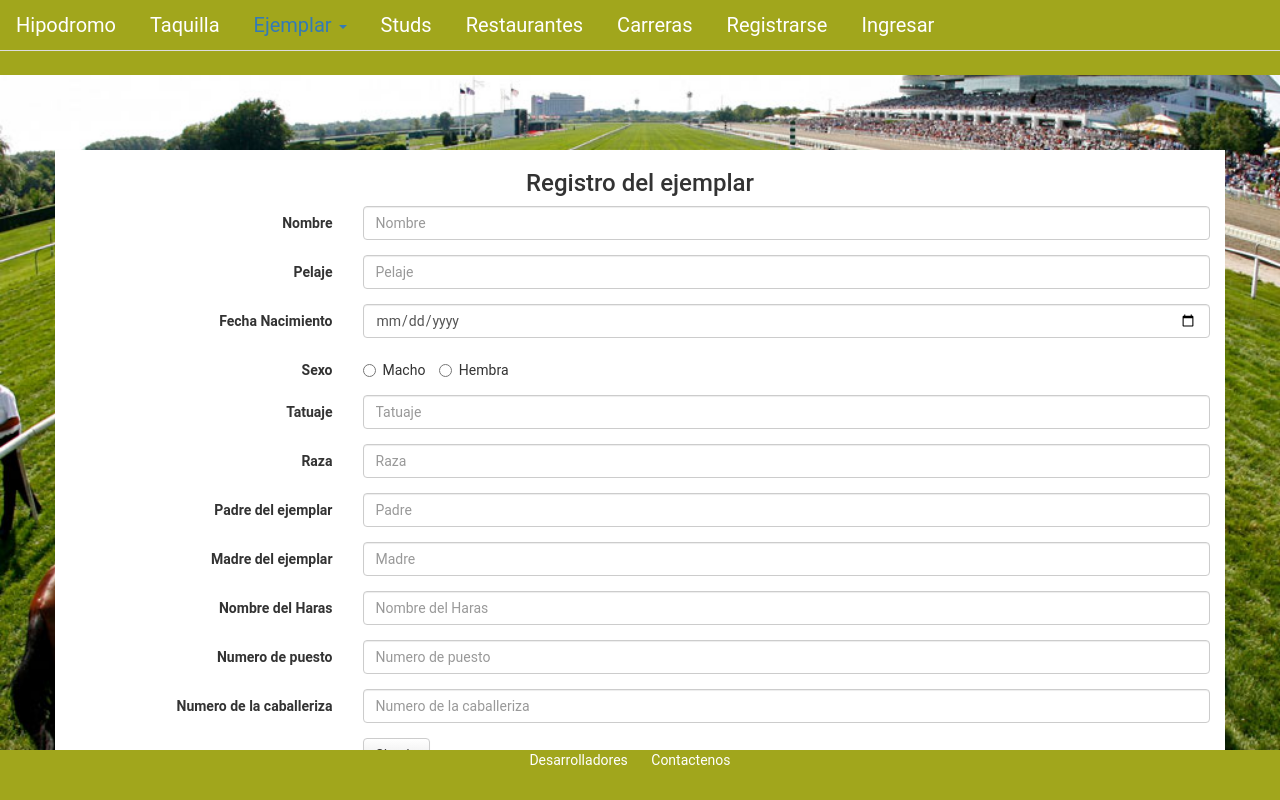
After one commit to aspicas/Hipodromo, a PHP site: page /Eejemplar.html in a window 1280 px wide. The commit adds this page. Run offline with PHP 8.4, Linux system fonts and the light colour scheme.

Commit message:
Registro del ejemplar casi listo

```diff
--- /dev/null
+++ b/Eejemplar.html
@@ -0,0 +1,124 @@
+<!DOCTYPE>
+<html>
+<head>
+	<title>Hipodromo la Rinconada</title>
+	<meta charset="utf-8">
+	<meta http-equiv="X-UA-Compatible" content="IE=edge">
+	<meta name="viewport" width="device-width,initial-scale=1">
+	<link rel="stylesheet" type="text/css" href="bootstrap/css/bootstrap.min.css">
+	<link rel="stylesheet" type="text/css" href="bootstrap/css/bootstrap-theme.min.css">
+	<link rel="stylesheet" type="text/css" href="css/index_style.css">
+</head>
+<body>
+	<div class="cabecera">
+		<ul class="nav nav-tabs">
+			<li><a class="white" href="index.html">Hipodromo</a></li>
+			<li><a class="white" href="#">Taquilla</a></li>
+			<li class="dropdown">
+				<a class="dropdown-toggle" data-toggle="dropdown" href="#">Ejemplar <span class="caret"></span></a>
+				<ul class="dropdown-menu">
+					<li><a href="Eejemplar.html">Registrar</a></li>
+					<li><a href="#">Consultar</a></li>
+					<li><a href="#">Modificar</a></li>
+					<li><a href="#">Borrar</a></li>
+				</ul>
+			</li>
+			<li><a class="white" href="#">Studs</a></li>
+			<li><a class="white" href="#">Restaurantes</a></li>
+			<li><a class="white" href="#">Carreras</a></li>
+			<li><a class="white" href="#">Registrarse</a></li>
+			<li><a class="white" href="#">Ingresar</a></li>
+		</ul>
+	</div>
+
+	<div class="container space">
+		<h3 class="center">Registro del ejemplar</h3>
+		<form class="form-horizontal">
+			<div class="form-group">
+				<label for="nombre" class="col-sm-3 control-label">Nombre</label>
+				<div class="col-sm-9">
+					<input type="text" class="form-control" name="nombre" placeholder="Nombre" required>
+				</div>
+			</div>
+			<div class="form-group">
+				<label for="pelaje" class="col-sm-3 control-label">Pelaje</label>
+				<div class="col-sm-9">
+					<input type="text" class="form-control" name="pelaje" placeholder="Pelaje" required>
+				</div>
+			</div>
+			<div class="form-group">
+				<label for="fnac" class="col-sm-3 control-label">Fecha Nacimiento</label>
+				<div class="col-sm-9">
+					<input type="date" class="form-control" name="fnac" required>
+				</div>
+			</div>
+			<div class="form-group">
+				<label for="sexo" class="col-sm-3 control-label">Sexo</label>
+				<div class="col-sm-9">
+					<label class="radio-inline">
+						<input type="radio" name="sexo" value="macho" id="macho" required> Macho
+					</label>
+					<label class="radio-inline">
+						<input type="radio" name="sexo" value="hembra" id="hembra" required> Hembra
+					</label>
+				</div>
+			</div>
+			<div class="form-group">
+				<label for="tatuaje" class="col-sm-3 control-label">Tatuaje</label>
+				<div class="col-sm-9">
+					<input type="text" class="form-control" name="tatuaje" placeholder="Tatuaje" required>
+				</div>
+			</div>
+			<div class="form-group">
+				<label for="raza" class="col-sm-3 control-label">Raza</label>
+				<div class="col-sm-9">
+					<input type="text" class="form-control" name="raza" placeholder="Raza">
+				</div>
+			</div>
+			<div class="form-group">
+				<label for="padre" class="col-sm-3 control-label">Padre del ejemplar</label>
+				<div class="col-sm-9">
+					<input type="text" class="form-control" name="raza" placeholder="Padre">
+				</div>
+			</div>
+			<div class="form-group">
+				<label for="madre" class="col-sm-3 control-label">Madre del ejemplar</label>
+				<div class="col-sm-9">
+					<input type="text" class="form-control" name="raza" placeholder="Madre">
+				</div>
+			</div>
+			<div class="form-group">
+				<label for="haras" class="col-sm-3 control-label">Nombre del Haras</label>
+				<div class="col-sm-9">
+					<input type="text" class="form-control" name="raza" placeholder="Nombre del Haras" required>
+				</div>
+			</div>
+			<div class="form-group">
+				<label for="puesto" class="col-sm-3 control-label">Numero de puesto</label>
+				<div class="col-sm-9">
+					<input type="text" class="form-control" name="raza" placeholder="Numero de puesto" required>
+				</div>
+			</div>
+			<div class="form-group">
+				<label for="caballeriza" class="col-sm-3 control-label">Numero de la caballeriza</label>
+				<div class="col-sm-9">
+					<input type="text" class="form-control" name="raza" placeholder="Numero de la caballeriza" required>
+				</div>
+			</div>
+			<div class="form-group">
+				<div class="col-sm-offset-3 col-sm-9">
+					<button type="submit" class="btn btn-default">Sign in</button>
+				</div>
+			</div>
+		</form>
+	</div>
+
+	<footer class="informacion">
+		<a href="", class="info_des">Desarrolladores</a>
+		<a href="", class="info_con">Contactenos</a>
+	</footer>
+
+	<script type="text/javascript" src="js/jquery-1.11.3.min.js"></script>
+	<script type="text/javascript" src="bootstrap/js/bootstrap.min.js"></script>
+</body>
+</html>
--- a/css/index_style.css
+++ b/css/index_style.css
@@ -170,3 +170,19 @@ html, body
 	text-decoration: none;
 	padding-right: 20px;
 }
+
+.white
+{
+	color: white;
+}
+
+.space
+{
+	margin-top: 150px;
+	background-color: white;
+}
+
+.center
+{
+	text-align: center;
+}
--- a/php/oracledb.php
+++ b/php/oracledb.php
@@ -19,7 +19,7 @@ function Disconnect()
 	global $conn;
 	oci_close($conn);
 }
-
+/* include 'oracledb.php';
 //Funciona con insert,delete,update falta select
 function Query($string)
 {
@@ -56,5 +56,5 @@ if(isset($_POST['query']))
 	} catch (Exception $e) {
 		echo "Message: " .$e->getMessage();
 	}
-}
+}*/
 ?>
--- a/sql/createtables.sql
+++ b/sql/createtables.sql
@@ -261,7 +261,7 @@ FK_CABA		NUMBER(10)	NOT NULL
 
 CREATE TABLE CABALLERIZA (
 CABA_codigo		NUMBER(10)	NOT NULL,
-CABA_nombre		VARCHAR2(20)	NOT NULL,
+CABA_numero		NUMBER(15)	NOT NULL,
 FK_ENTR		NUMBER(10)	NOT NULL,
 FK_VETE		NUMBER(10)	NOT NULL
 );
```
Also changed, not shown: index.html (+25 -11 lines), 2 other files.
